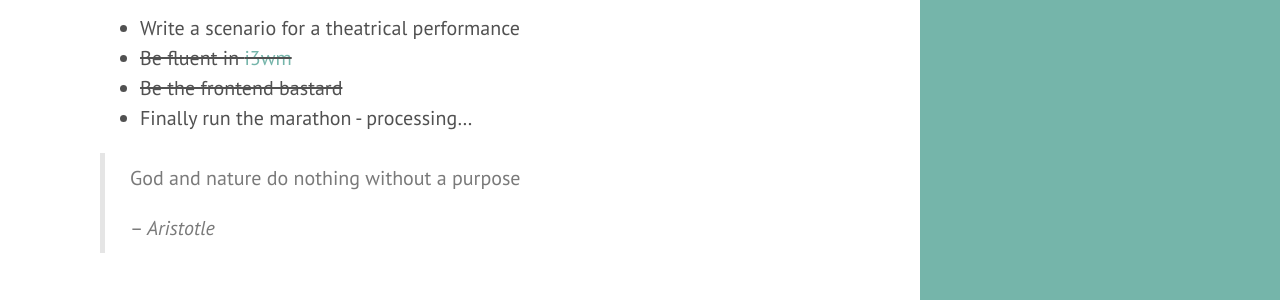
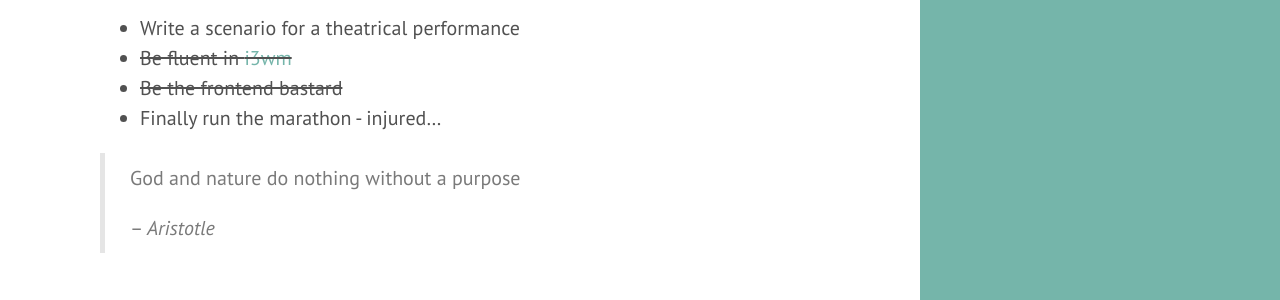
Before and after one commit to turkus/turkus.github.io, a Jekyll site: the page built from index.html, in a window 1280 px wide. Shown: the part 167-467 px from the top of the page. Built offline with Jekyll 4.4.1, drawn with Linux system fonts in a browser that asks for light colours; the list of posts is cut into pages by our own code.

Commit message:
Live goals update

```diff
--- a/_posts/2016-11-28-current-live-goals.md
+++ b/_posts/2016-11-28-current-live-goals.md
@@ -2,13 +2,13 @@
 layout: post
 title: Current live goals
 tag: featured
-last_modified_at: 2017-01-09T16:53:20+01:00
+last_modified_at: 2017-04-21T11:23:20+01:00
 ---
 
 * Write a scenario for a theatrical performance
 * <s>Be fluent in <a href="https://i3wm.org" target="_blank">i3wm</a></s>
 * <s>Be the frontend bastard</s>
-* Finally run the marathon - processing...
+* Finally run the marathon - injured...
 
 >God and nature do nothing without a purpose
 >
```
